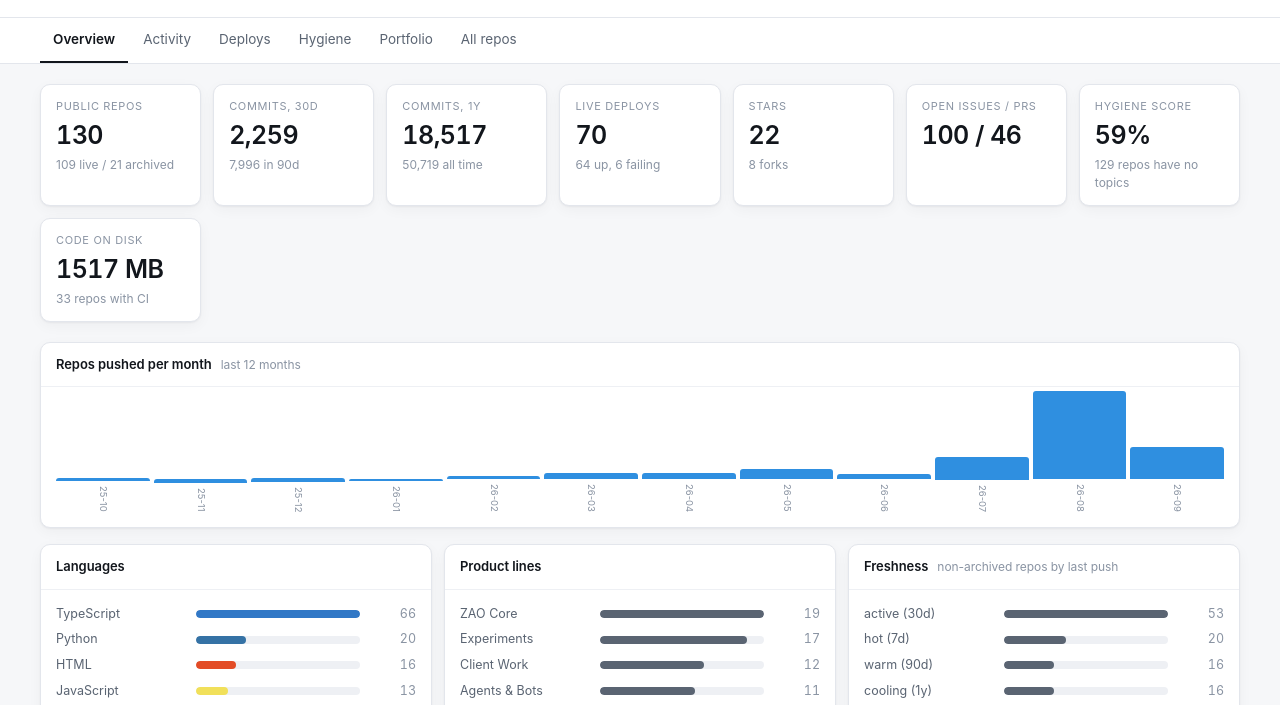
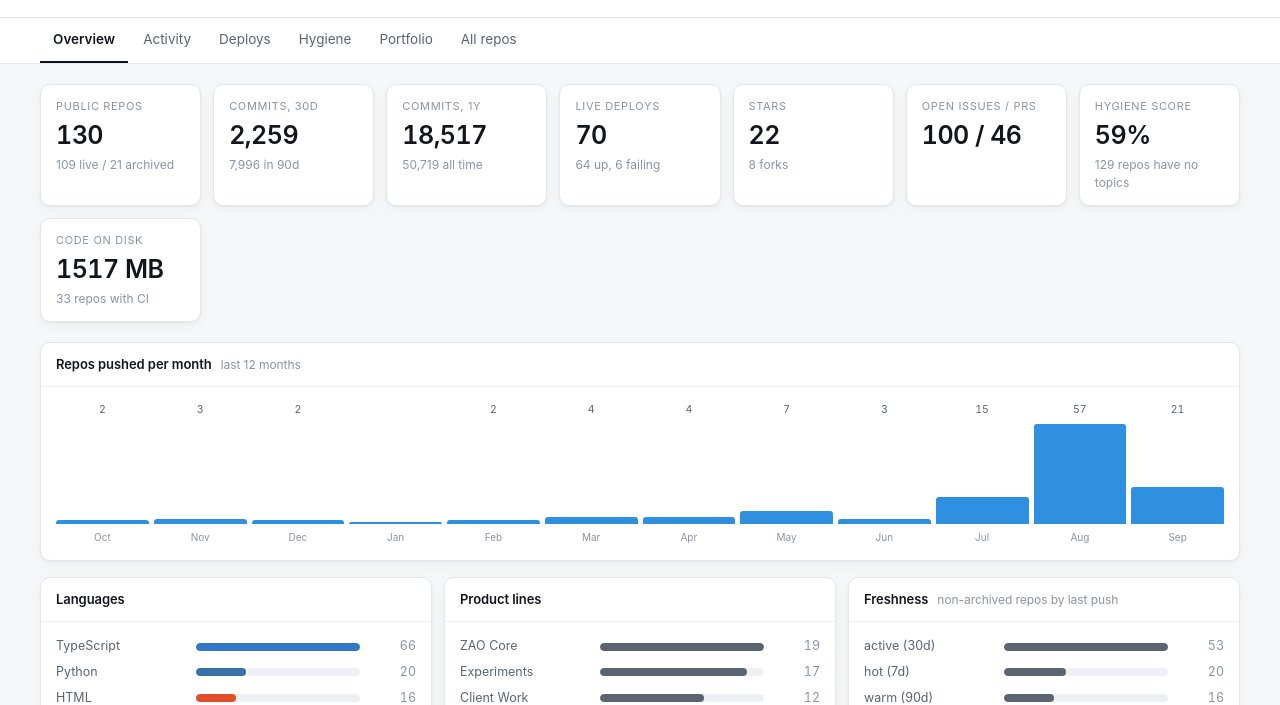
Before and after one commit to bettercallzaal/zao-repos, a website: page docs/index.html in a window 1280 px wide. Shown: the part 70-775 px from the top of the page. Drawn offline with Linux system fonts and the light colour scheme.

Commit message:
Fix dead space under the monthly push chart
The vertical month labels overflowed the fixed-height flex row, leaving
roughly 200px of empty panel below the bars. Bars now sit in their own
fixed-height track with horizontal labels and a value above each bar.

Co-Authored-By: Claude Opus 5 (1M context) <noreply@anthropic.com>
Claude-Session: https://claude.ai/code/session_01UB79G8NhKLpayik1YT34td

```diff
--- a/docs/index.html
+++ b/docs/index.html
@@ -154,10 +154,12 @@ td.desc { white-space: normal; color: var(--ink-2); max-width: 380px; min-width:
 .barrow .n { text-align: right; color: var(--ink-3); font-variant-numeric: tabular-nums; }
 
 /* months chart */
-.months { display: flex; gap: 4px; align-items: flex-end; height: 110px; }
-.months .m { flex: 1; display: flex; flex-direction: column; justify-content: flex-end; align-items: center; gap: 5px; min-width: 0; }
+.months { display: flex; gap: 5px; align-items: flex-end; }
+.months .m { flex: 1; display: flex; flex-direction: column; gap: 6px; min-width: 0; }
+.months .mtrack { height: 100px; display: flex; align-items: flex-end; }
 .months .mb { width: 100%; background: var(--active); border-radius: 3px 3px 0 0; min-height: 2px; }
-.months .ml { font-size: 9.5px; color: var(--ink-3); writing-mode: vertical-rl; }
+.months .ml { font-size: 10px; color: var(--ink-3); text-align: center; white-space: nowrap; }
+.months .mv { font-size: 10.5px; color: var(--ink-2); text-align: center; font-variant-numeric: tabular-nums; }
 
 /* hygiene */
 .score { display: inline-flex; align-items: center; gap: 7px; }
@@ -362,11 +364,13 @@ function viewOverview() {
   // 12 month push activity
   const months = s.months;
   const maxM = Math.max(1, ...months.map((m) => m.pushes));
+  const MON = ['Jan', 'Feb', 'Mar', 'Apr', 'May', 'Jun', 'Jul', 'Aug', 'Sep', 'Oct', 'Nov', 'Dec'];
   out.append(panel('Repos pushed per month', 'last 12 months',
     el('div', { className: 'months' },
       months.map((m) => el('div', { className: 'm', title: `${m.key}: ${m.pushes} repos pushed, ${m.created} created` },
-        el('div', { className: 'mb', style: `height:${(m.pushes / maxM) * 88}px` }),
-        el('div', { className: 'ml' }, m.key.slice(2)))))));
+        el('div', { className: 'mv' }, m.pushes || ''),
+        el('div', { className: 'mtrack' }, el('div', { className: 'mb', style: `height:${Math.max(2, (m.pushes / maxM) * 100)}px` })),
+        el('div', { className: 'ml' }, MON[Number(m.key.slice(5)) - 1]))))));
 
   const two = el('div', { className: 'grid', style: 'grid-template-columns:repeat(auto-fit,minmax(300px,1fr))' });
   two.append(
```
